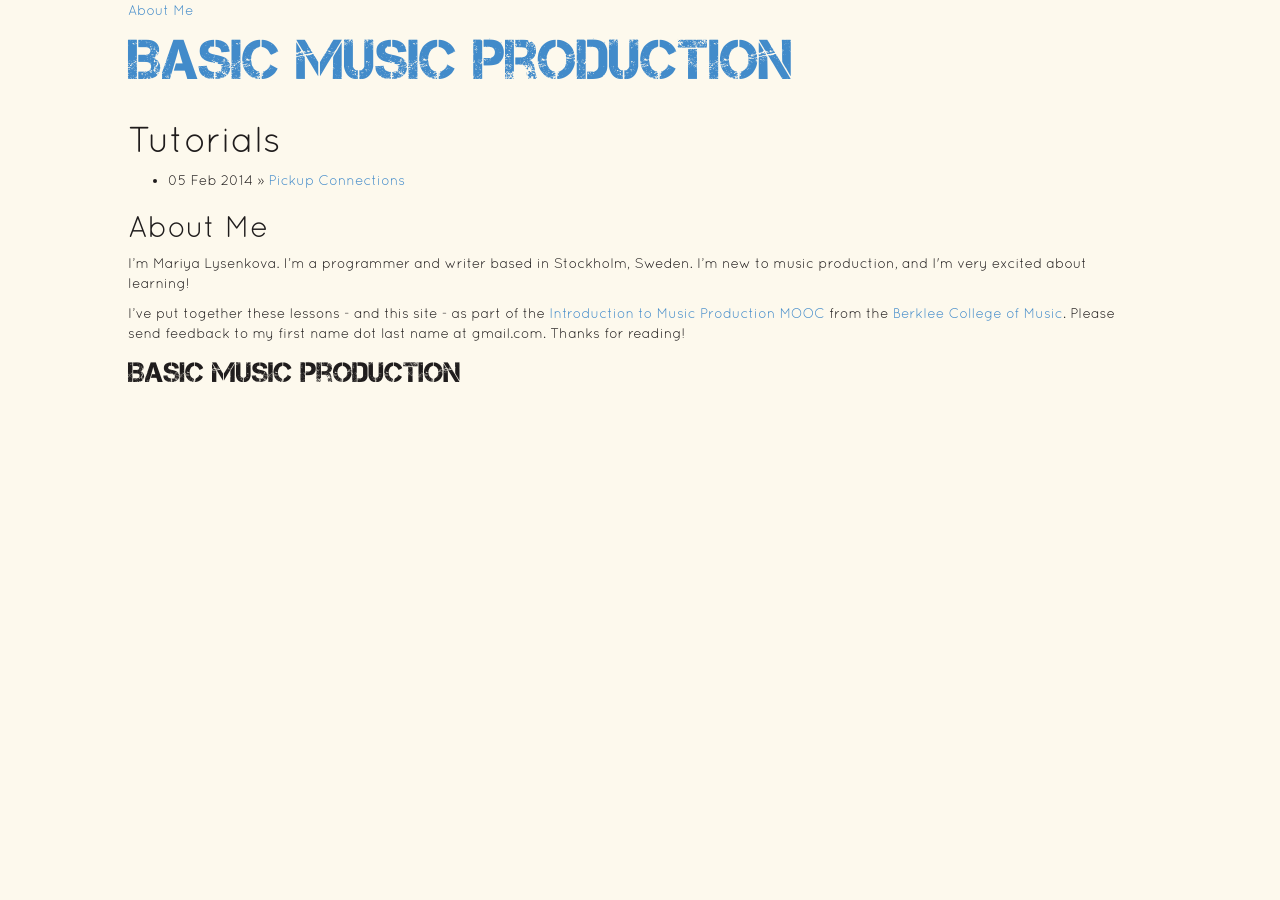
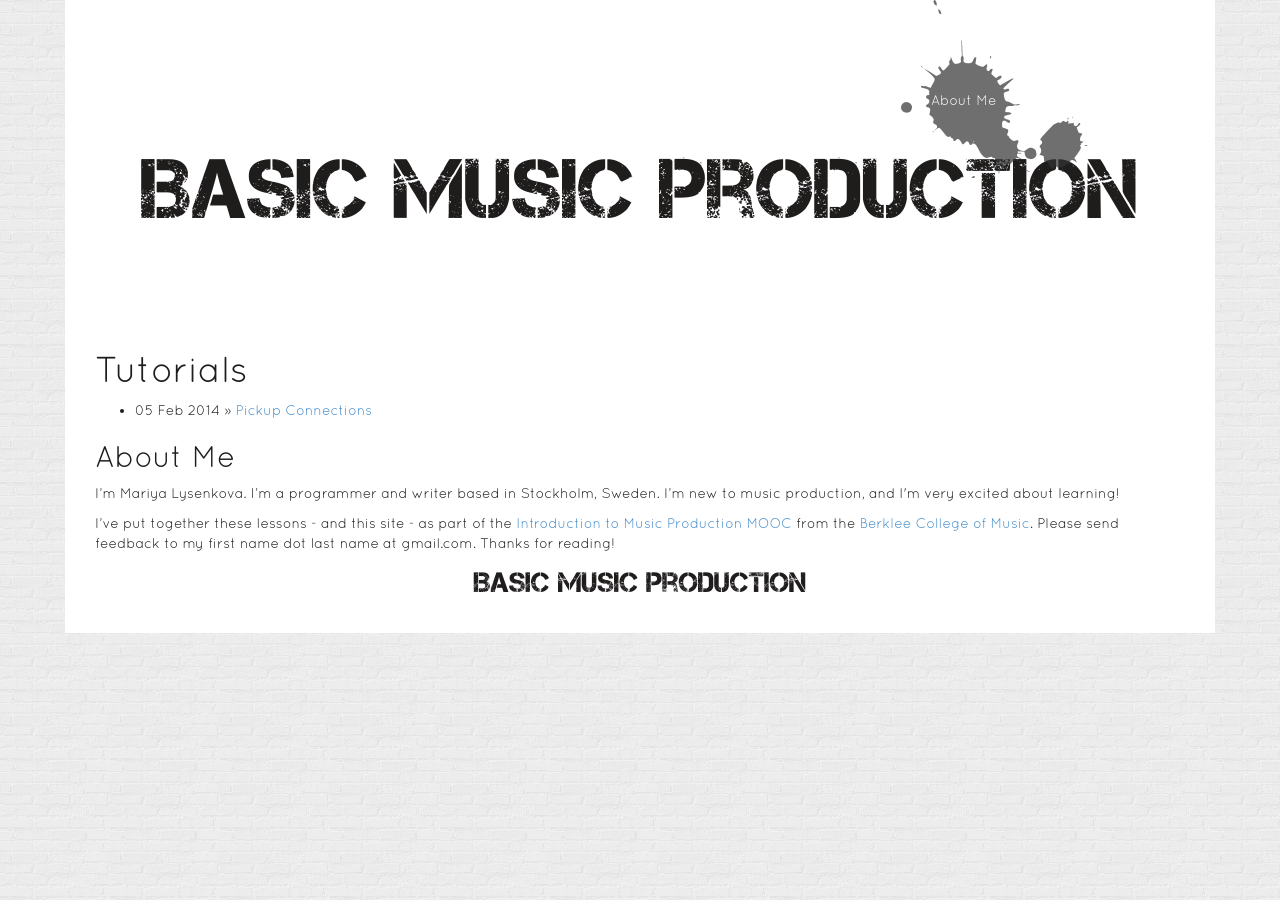
Before and after one commit to mariya/musicproduction, a Jekyll site: the page built from index.html, in a window 1280 px wide. Built offline with Jekyll 4.4.1, drawn with Linux system fonts in a browser that asks for light colours; Markdown is read by kramdown in place of the engine named in the settings.

Commit message:
Add images

```diff
--- a/_layouts/default.html
+++ b/_layouts/default.html
@@ -25,7 +25,9 @@
   </head>
   <body>
     <header>
-      <a href="#about">About Me</a>
+      <div class="about">
+        <a href="#about">About Me</a>
+      </div>
       <div class="logo"><a href="/">Basic Music Production</a></div>
     </header>
     {{ content }}
--- a/css/mpb.css
+++ b/css/mpb.css
@@ -1,15 +1,49 @@
+html {
+  background: transparent url('images/brickwall.png') top left repeat;
+}
+
 body {
+  /*background: transparent url('images/brickwall.png') top left repeat;*/
   font-family: 'quicksandregular', Arial, sans-serif;
-  background-color: #FDF9ED;
+  /* background-color: #FDF9ED;*/
   color: #1F1C1C;
   margin: auto;
-  width: 1024px;
+  width: 1150px;
+  padding: 30px;
 }
 
 .logo {
   font-family: 'capture_itregular', Arial, sans-serif;
-  font-size: 4em;
   margin: auto;
+  text-align: center;
+}
+
+.logo a {
+  color: #1F1C1C;
+  text-decoration: none;
+}
+
+header .logo {
+  font-size: 6em;
+  margin: 100px auto;
+}
+
+header .about {
+  background: transparent url('images/splash.png') top left no-repeat;
+  width: 187px;
+  height: 178px;
+  position: absolute;
+  top: 0;
+  z-index: 10;
+  opacity: 0.7;
+  float: right;
+  right: 15%;
+}
+
+header .about a {
+  color: white;
+  display: block;
+  margin: 90px 30px;
 }
 
 footer .logo {
```
Also changed, not shown: css/images/brickwall.png (added), css/images/splash.png (added).
